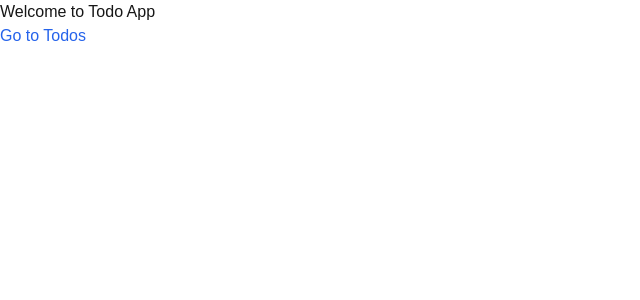
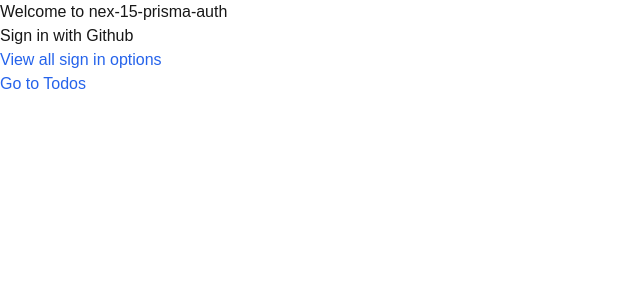
Before and after one commit to dwestland/next-15-prisma-auth, a Next.js app: page / in a window 1280 px wide. Shown: the top 300 px of the page, without its empty margins (0-640 px from the left). Built offline with nearby package versions, Linux system fonts and the light colour scheme; no server answers.

Commit message:
Add next-auth Google provider

```diff
--- a/next.config.ts
+++ b/next.config.ts
@@ -3,7 +3,7 @@
 const nextConfig: NextConfig = {
   reactStrictMode: true,
   images: {
-    domains: ['avatars.githubusercontent.com'],
+    domains: ['avatars.githubusercontent.com', 'lh3.googleusercontent.com'],
   },
 }
 
--- a/src/app/page.tsx
+++ b/src/app/page.tsx
@@ -2,6 +2,7 @@
 import { auth } from '@/auth'
 import Link from 'next/link'
 import { SignOutButton } from '@/components/sign-out-button'
+import { SignInButton } from '@/components/sign-in-button'
 
 export default async function Home() {
   const session = await auth()
@@ -22,8 +23,19 @@
 
   return (
     <div className="max-w-xl mx-auto p-4">
-      <h1 className="text-2xl font-bold mb-4">Welcome to Todo App</h1>
-      <Link href="/todos">Go to Todos</Link>
+      <h1 className="text-2xl font-bold mb-4">Welcome to nex-15-prisma-auth</h1>
+      <div className="space-y-4">
+        <SignInButton />
+        <br />
+        <Link
+          href="/api/auth/signin"
+          className="text-blue-500 hover:text-blue-700"
+        >
+          View all sign in options
+        </Link>
+        <br />
+        <Link href="/todos">Go to Todos</Link>
+      </div>
     </div>
   )
 }
--- a/src/auth.ts
+++ b/src/auth.ts
@@ -1,6 +1,18 @@
 import NextAuth from 'next-auth'
 import GitHub from 'next-auth/providers/github'
+import Google from 'next-auth/providers/google'
+// import Email from 'next-auth/providers/email'
 
 export const { auth, handlers, signIn, signOut } = NextAuth({
-  providers: [GitHub],
+  // providers: [GitHub, Google],
+  providers: [
+    GitHub({
+      clientId: process.env.AUTH_GITHUB_ID!,
+      clientSecret: process.env.AUTH_GITHUB_SECRET!,
+    }),
+    Google({
+      clientId: process.env.AUTH_GOOGLE_ID!,
+      clientSecret: process.env.AUTH_GOOGLE_SECRET!,
+    }),
+  ],
 })
--- a/src/components/sign-out-button.tsx
+++ b/src/components/sign-out-button.tsx
@@ -1,6 +1,13 @@
 'use client'
-import { logout } from '@/lib/actions/auth'
+import { signOut } from 'next-auth/react'
 
-export const SignOutButton = () => {
-  return <button onClick={() => logout()}> Sign Out</button>
+export function SignOutButton() {
+  return (
+    <button
+      onClick={() => signOut({ callbackUrl: '/' })}
+      className="text-red-500 hover:text-red-700"
+    >
+      Sign Out
+    </button>
+  )
 }
```
Also changed, not shown: 1 other file (tests, documents, lock files or other folders).
